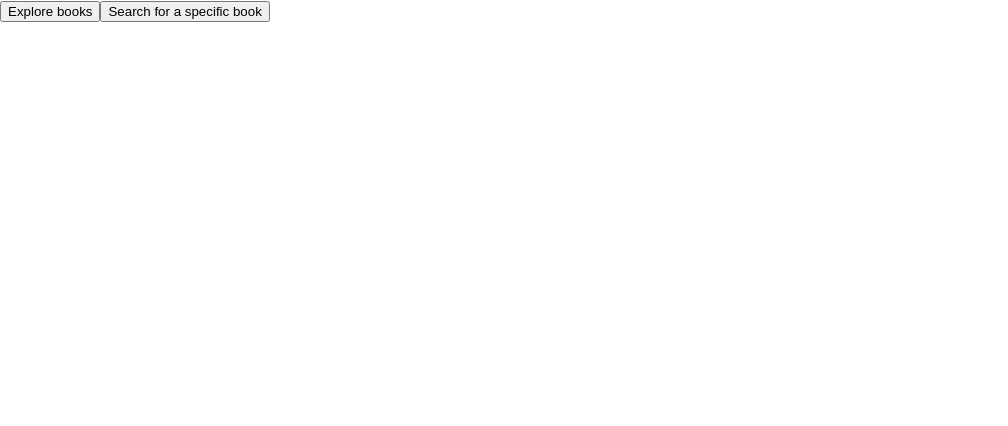
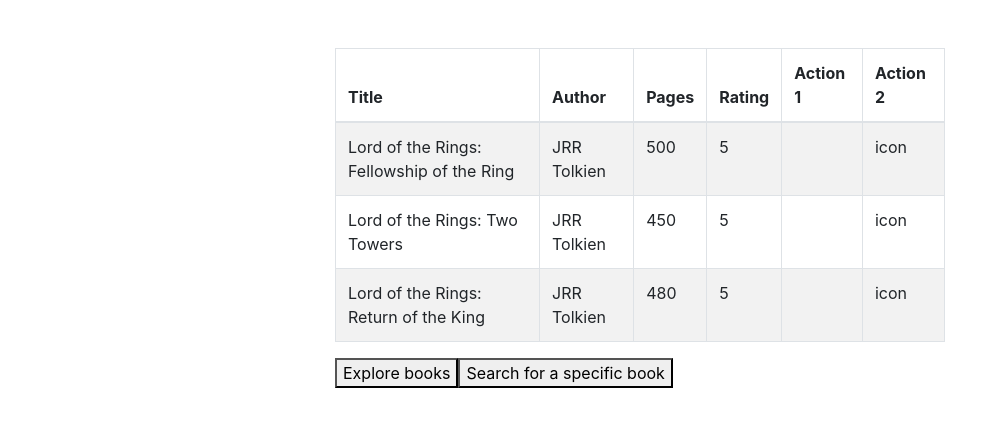
Before and after one commit to jchabrowski/library-app, a React (Create React App) app: page / in a window 1280 px wide. Shown: the top 426 px of the page, without its empty margins (0-1008 px from the left). Built offline with nearby package versions, Linux system fonts and the light colour scheme.

Commit message:
basic placeholder table, added bootstrap

```diff
--- a/src/App.js
+++ b/src/App.js
@@ -4,6 +4,7 @@ import './App.css';
 import Home from '../src/components/Home/Home';
 import Books from '../src/components/Books/Books';
 import Search from '../src/components/Search/Search';
+import 'bootstrap/dist/css/bootstrap.min.css';
 
 function App() {
   return (
--- a/src/components/Home/Home.js
+++ b/src/components/Home/Home.js
@@ -1,9 +1,51 @@
 import React from 'react';
 import { Link } from 'react-router-dom';
+import {Table, Col, Row} from 'react-bootstrap';
 
 const Home = () => {
   return (
-    <div>
+    <React.Fragment>
+      <Row className="justify-content-center py-5 mx-auto">
+        <Col xs={12} s={8} m l lg={6}>
+          <Table striped bordered hover>
+            <thead>
+              <tr>
+                <th>Title</th>
+                <th>Author</th>
+                <th>Pages</th>
+                <th>Rating</th>
+                <th>Action 1</th>
+                <th>Action 2</th>
+              </tr>
+            </thead>
+            <tbody>
+              <tr>
+                <td>Lord of the Rings: Fellowship of the Ring</td>
+                <td>JRR Tolkien</td>
+                <td>500</td>
+                <td>5</td>
+                <td></td>
+                <td>icon</td>
+              </tr>
+              <tr>
+                <td>Lord of the Rings: Two Towers</td>
+                <td>JRR Tolkien</td>
+                <td>450</td>
+                <td>5</td>
+                <td></td>
+                <td>icon</td>
+              </tr>
+              <tr>
+                <td>Lord of the Rings: Return of the King</td>
+                <td>JRR Tolkien</td>
+                <td>480</td>
+                <td>5</td>
+                <td></td>
+                <td>icon</td>
+              </tr>
+            </tbody>
+          </Table>
+
           <Link to="/Books">
             <button>Explore books</button>
           </Link>
@@ -11,7 +53,9 @@ const Home = () => {
           <Link to="/Search">
             <button>Search for a specific book</button>
           </Link>
-    </div>
+        </Col>
+      </Row>
+    </React.Fragment>
   );
 };
 
--- a/src/index.js
+++ b/src/index.js
@@ -12,7 +12,4 @@ ReactDOM.render(
   document.getElementById('root')
 );
 
-// If you want your app to work offline and load faster, you can change
-// unregister() to register() below. Note this comes with some pitfalls.
-// Learn more about service workers: https://bit.ly/CRA-PWA
 serviceWorker.unregister();
```
Lines whose indentation alone changed are shown as unchanged.
